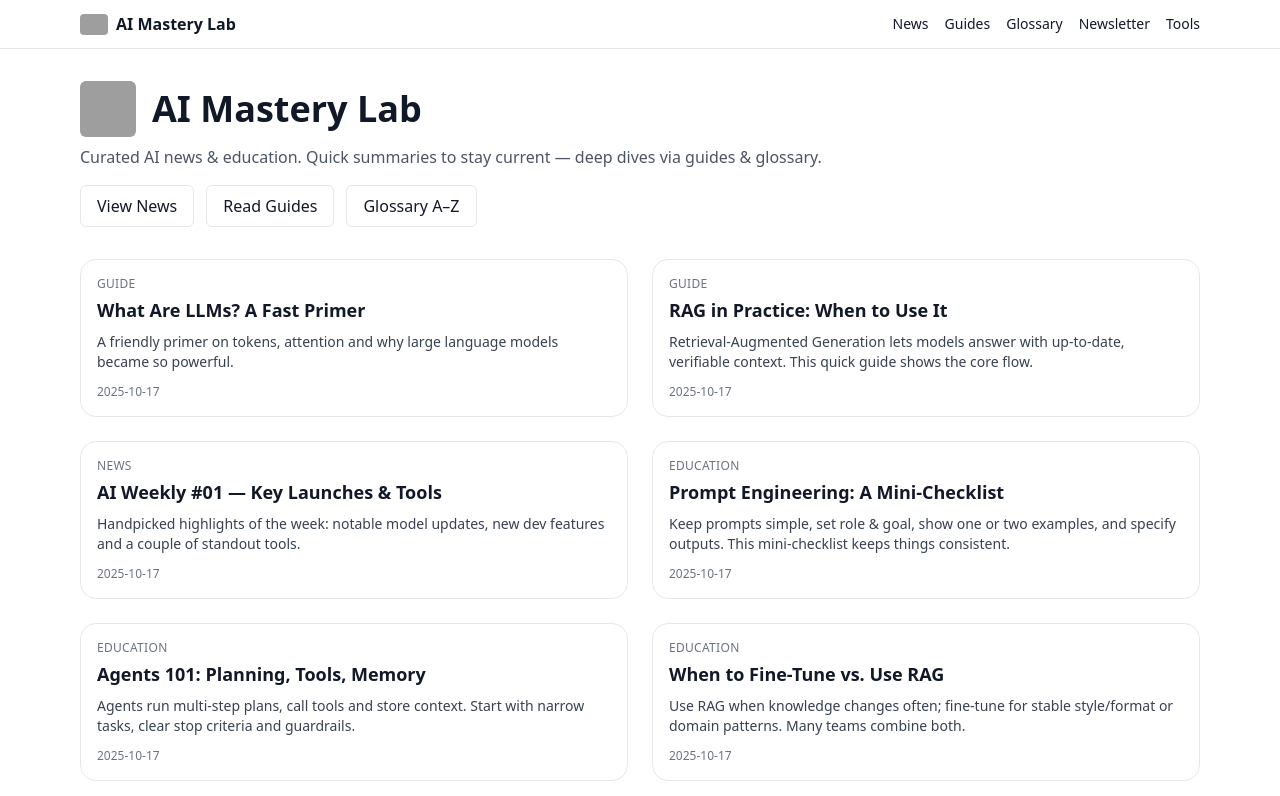
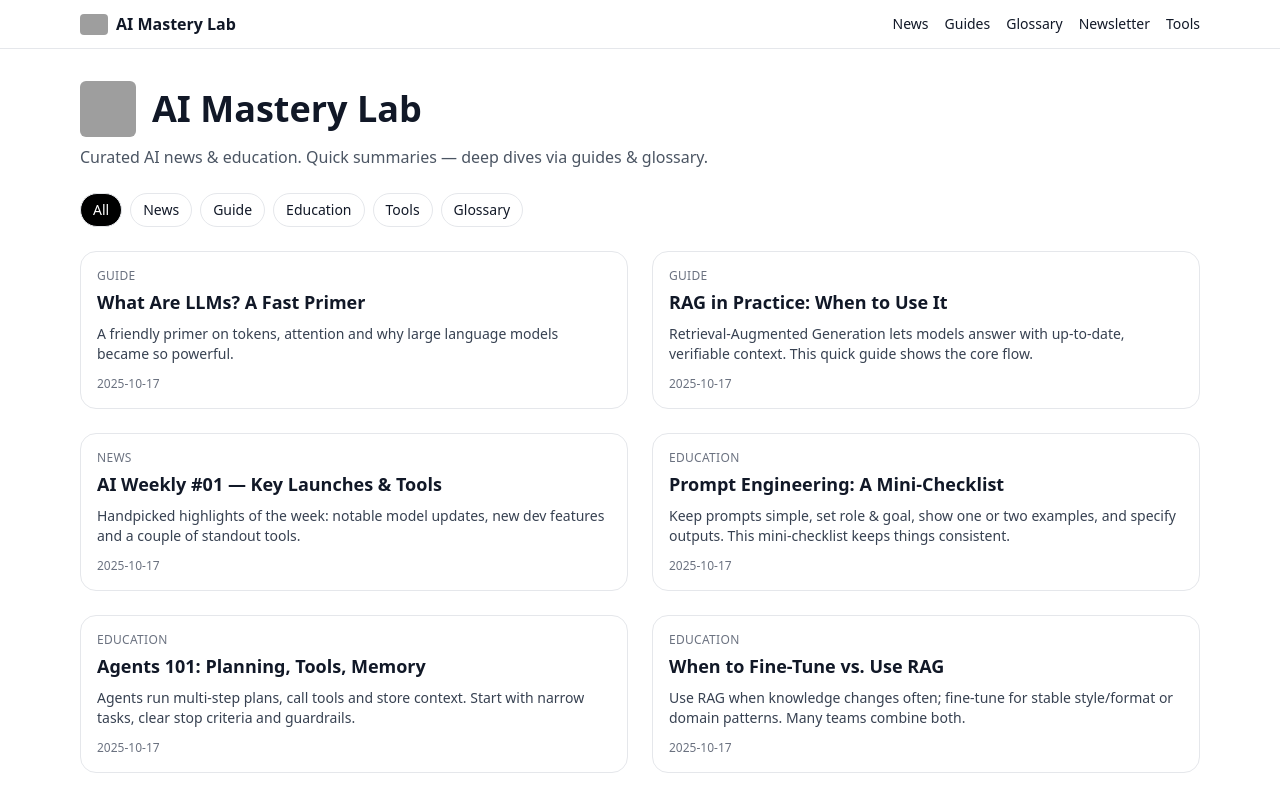
Before and after one commit to Jatin2349/ai-news-site, a Next.js app: page / in a window 1280 px wide. Shown: the top 796 px of the page. Built offline with nearby package versions, Linux system fonts and the light colour scheme; grey boxes are pictures that could not be loaded.

Commit message:
Update page.tsx

```diff
--- a/app/page.tsx
+++ b/app/page.tsx
@@ -1,54 +1,51 @@
+'use client'
 import Image from 'next/image'
 import data from '../data/news.json'
+import { useMemo, useState } from 'react'
+
+const CATS = ['All', 'News', 'Guide', 'Education', 'Tools', 'Glossary']
 
 export default function HomePage() {
-  const items = data.slice(0, 8) // die neuesten 8 Karten
-
+  const [cat, setCat] = useState('All')
+  const items = useMemo(
+    () => (cat === 'All' ? data : data.filter(a => a.category?.toLowerCase() === cat.toLowerCase())),
+    [cat]
+  )
   return (
     <div>
-      {/* HERO */}
-      <section className="mb-8">
+      {/* Hero */}
+      <section className="mb-6">
         <div className="flex items-center gap-3 md:gap-4">
-          <Image
-            src="/icon.png"
-            alt="AI Mastery Lab"
-            width={80}
-            height={80}
-            className="w-10 h-10 md:w-14 md:h-14 rounded-md"
-            priority
-          />
+          <Image src="/icon.png" alt="AI Mastery Lab logo" width={80} height={80}
+                 className="w-10 h-10 md:w-14 md:h-14 rounded-md" priority />
           <h1 className="text-3xl md:text-4xl font-semibold">AI Mastery Lab</h1>
         </div>
         <p className="text-gray-600 mt-2">
-          Curated AI news & education. Quick summaries to stay current — deep dives via guides & glossary.
+          Curated AI news & education. Quick summaries — deep dives via guides & glossary.
         </p>
-
-        {/* CTA-Buttons */}
-        <div className="mt-4 flex gap-3">
-          <a href="/news" className="inline-flex items-center rounded-md border px-4 py-2 font-medium hover:bg-gray-50">
-            View News
-          </a>
-          <a href="/guides" className="inline-flex items-center rounded-md border px-4 py-2 font-medium hover:bg-gray-50">
-            Read Guides
-          </a>
-          <a href="/glossary" className="inline-flex items-center rounded-md border px-4 py-2 font-medium hover:bg-gray-50">
-            Glossary A–Z
-          </a>
-        </div>
       </section>
 
-      {/* GRID der Einträge */}
+      {/* Filter */}
+      <div className="flex flex-wrap gap-2 mb-6">
+        {CATS.map(c => (
+          <button key={c}
+            onClick={() => setCat(c)}
+            className={`px-3 py-1.5 rounded-full border text-sm ${
+              cat === c ? 'bg-black text-white' : 'hover:bg-gray-50'
+            }`}>
+            {c}
+          </button>
+        ))}
+      </div>
+
+      {/* Grid */}
       <div className="grid gap-6 md:grid-cols-2">
-        {items.map((a, i) => (
-          <a
-            key={i}
-            href={a.url}
-            className="block rounded-2xl border p-4 hover:shadow transition"
-            target={a.url.startsWith('http') ? '_blank' : undefined}
-          >
+        {items.slice(0, 12).map((a, i) => (
+          <a key={i} href={a.url} className="block rounded-2xl border p-4 hover:shadow"
+             target={a.url.startsWith('http') ? '_blank' : undefined}>
             <div className="text-xs uppercase tracking-wide text-gray-500">{a.category}</div>
             <h2 className="mt-1 font-semibold text-lg">{a.title}</h2>
-            <p className="mt-2 text-sm text-gray-700">{a.summary}</p>
+            <p className="mt-2 text-sm text-gray-700 line-clamp-3">{a.summary}</p>
             <div className="mt-3 text-xs text-gray-500">{a.date}</div>
           </a>
         ))}
```
